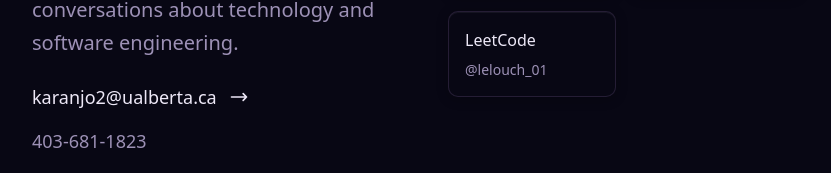
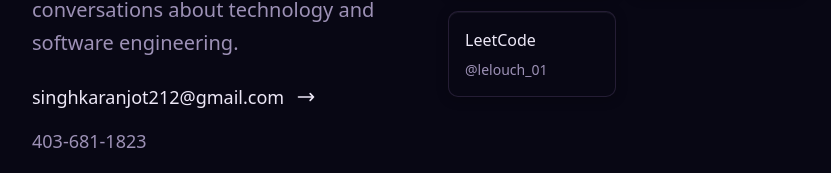
Before and after one commit to karanjotsingh-max/karanjot-portfolio, a Next.js app: page / in a window 1280 px wide. Shown: the part 4278-4451 px from the top of the page, without its empty margins (224-1055 px from the left). Built offline with nearby package versions, Linux system fonts and the light colour scheme.

Commit message:
update contact email to singhkaranjot212@gmail.com
Made-with: Cursor

```diff
--- a/app/page.tsx
+++ b/app/page.tsx
@@ -520,10 +520,10 @@ export default function Home() {
 
                 <div className="space-y-4">
                   <Link
-                    href="mailto:karanjo2@ualberta.ca"
+                    href="mailto:singhkaranjot212@gmail.com"
                     className="group flex items-center gap-3 text-foreground hover:text-muted-foreground transition-colors duration-300"
                   >
-                    <span className="text-base sm:text-lg">karanjo2@ualberta.ca</span>
+                    <span className="text-base sm:text-lg">singhkaranjot212@gmail.com</span>
                     <svg
                       className="w-5 h-5 transform group-hover:translate-x-1 transition-transform duration-300"
                       fill="none"
```
